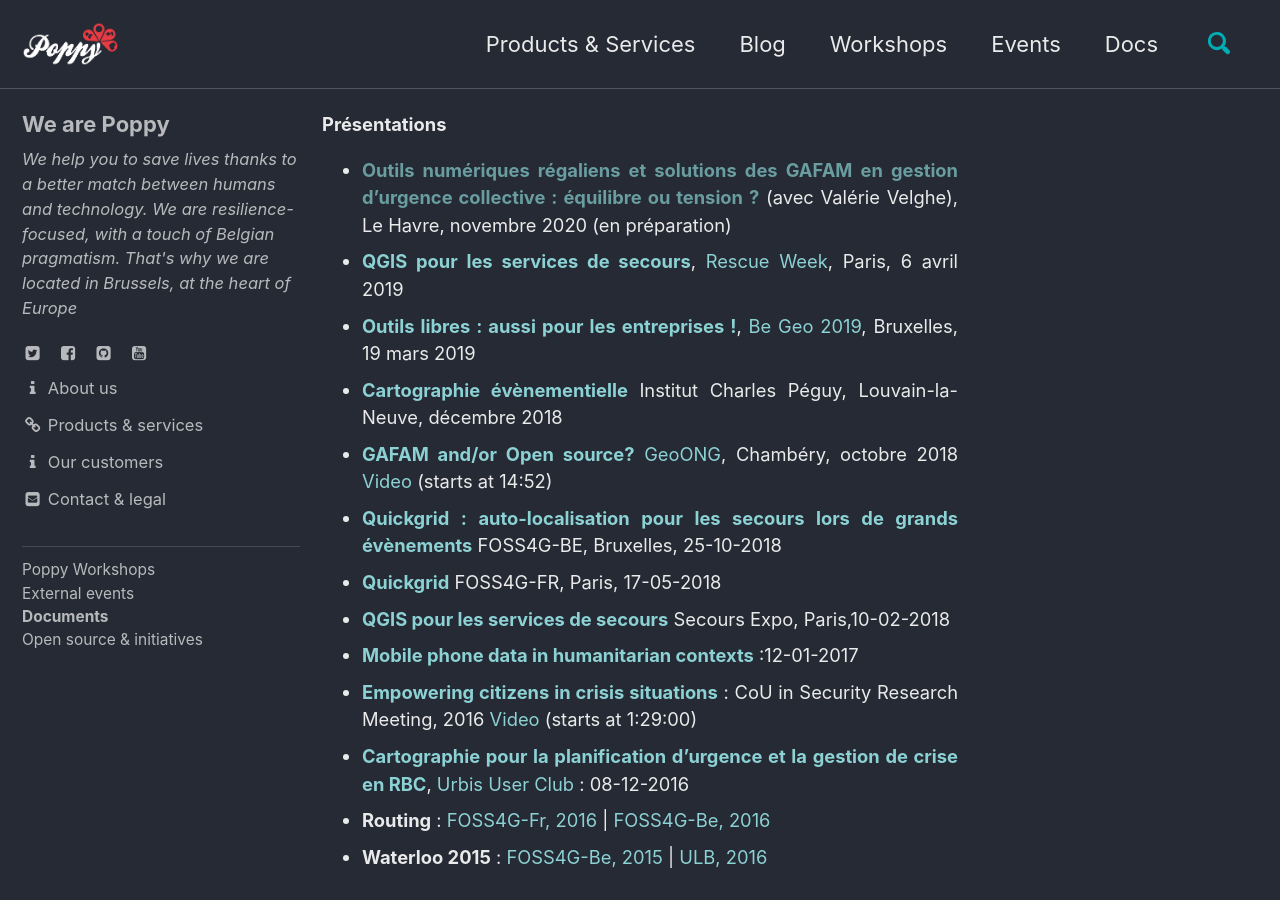
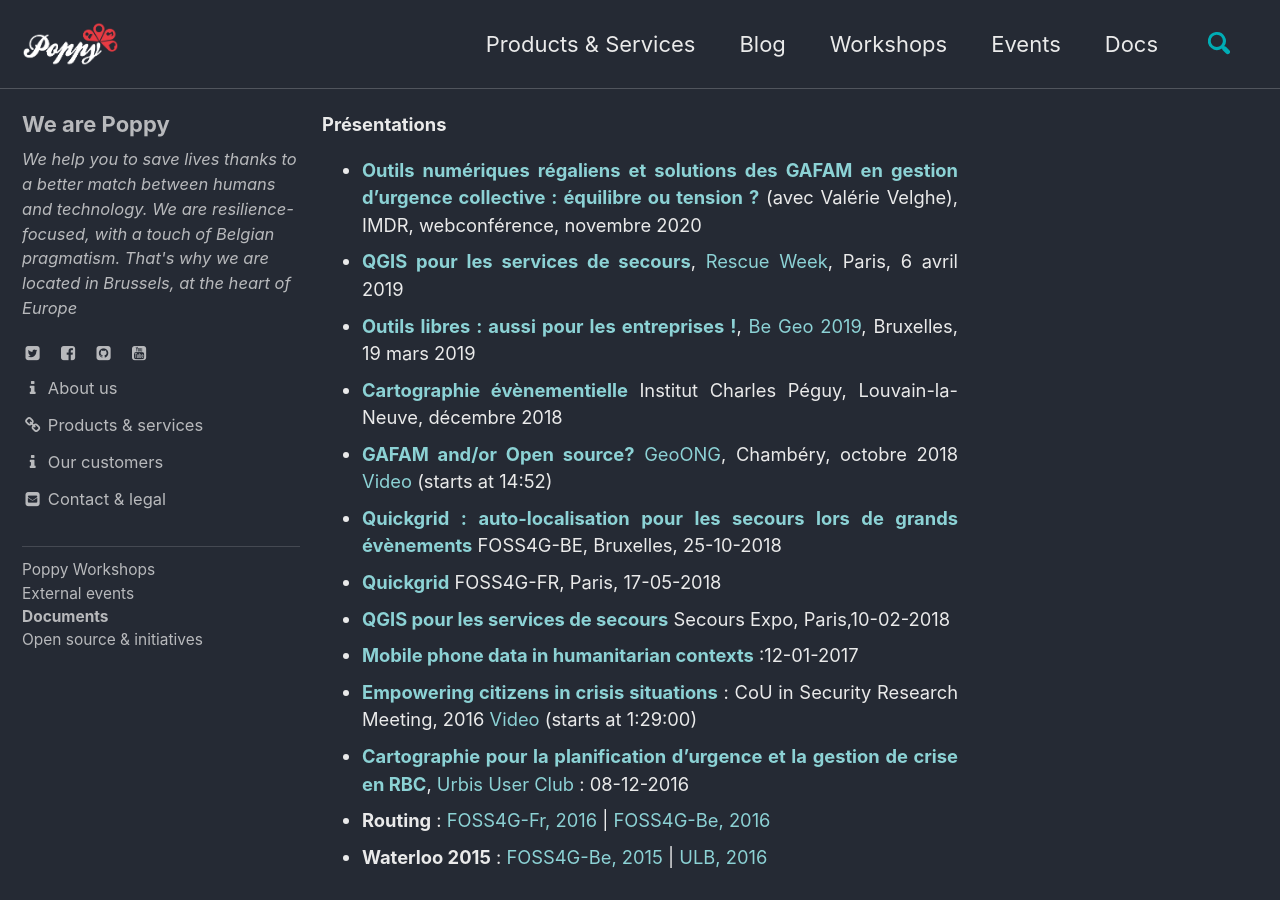
Before and after one commit to ccloquet/ccloquet.github.io, a Jekyll site: the page built from _pages/presas.html, in a window 1280 px wide and 900 px high. Built offline with Jekyll 4.4.1, drawn with Linux system fonts in a browser that asks for light colours; cached includes are drawn as plain includes.

Commit message:
Update presas.html

```diff
--- a/_pages/presas.html
+++ b/_pages/presas.html
@@ -3,7 +3,7 @@ permalink: /presas/
 ---
 <b>Présentations</b>
 <ul class='class_ul'>
-<li><a href=''><b>Outils numériques régaliens et solutions des GAFAM en gestion d’urgence collective : équilibre ou tension ?</b></a> (avec Valérie Velghe), Le Havre, novembre 2020 (en préparation)</li>
+<li><a href='https://docs.my-poppy.eu/LM22_paper_Cloquet_Velghe.pdf'><b>Outils numériques régaliens et solutions des GAFAM en gestion d’urgence collective : équilibre ou tension ?</b></a> (avec Valérie Velghe), IMDR, webconférence, novembre 2020</li>
 <li><a href="https://docs.my-poppy.eu/201904_secours_expo_QGIS.pdf"><b>QGIS pour les services de secours</b></a>, <a href="http://www.rescue-week.com/accueil.html">Rescue Week</a>, Paris, 6 avril 2019</li>
 <li><a href="https://docs.my-poppy.eu/201903_begeo_track_6_osgeo_christophe_cloquet.pdf"><b>Outils libres : aussi pour les entreprises !</b></a>, <a href='https://begeo2019.be/fr/track-6'>Be Geo 2019</a>, Bruxelles, 19 mars 2019</li>
 <li><a href='https://docs.my-poppy.eu/20181203_carto_101_charles_peguy_pour_diffusion.pdf'><b>Cartographie évènementielle</b></a> Institut Charles Péguy, Louvain-la-Neuve, décembre 2018</li>
```
